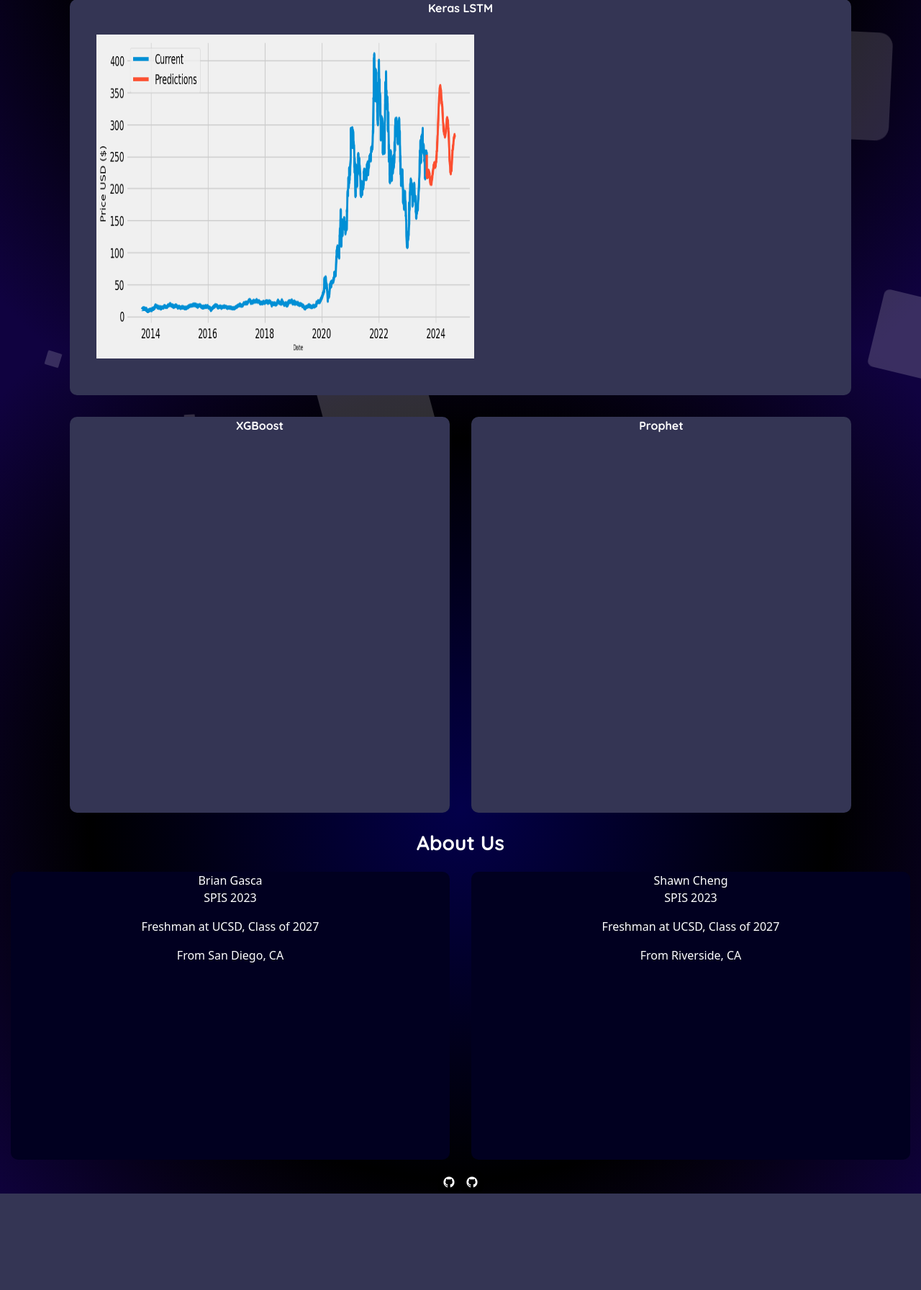
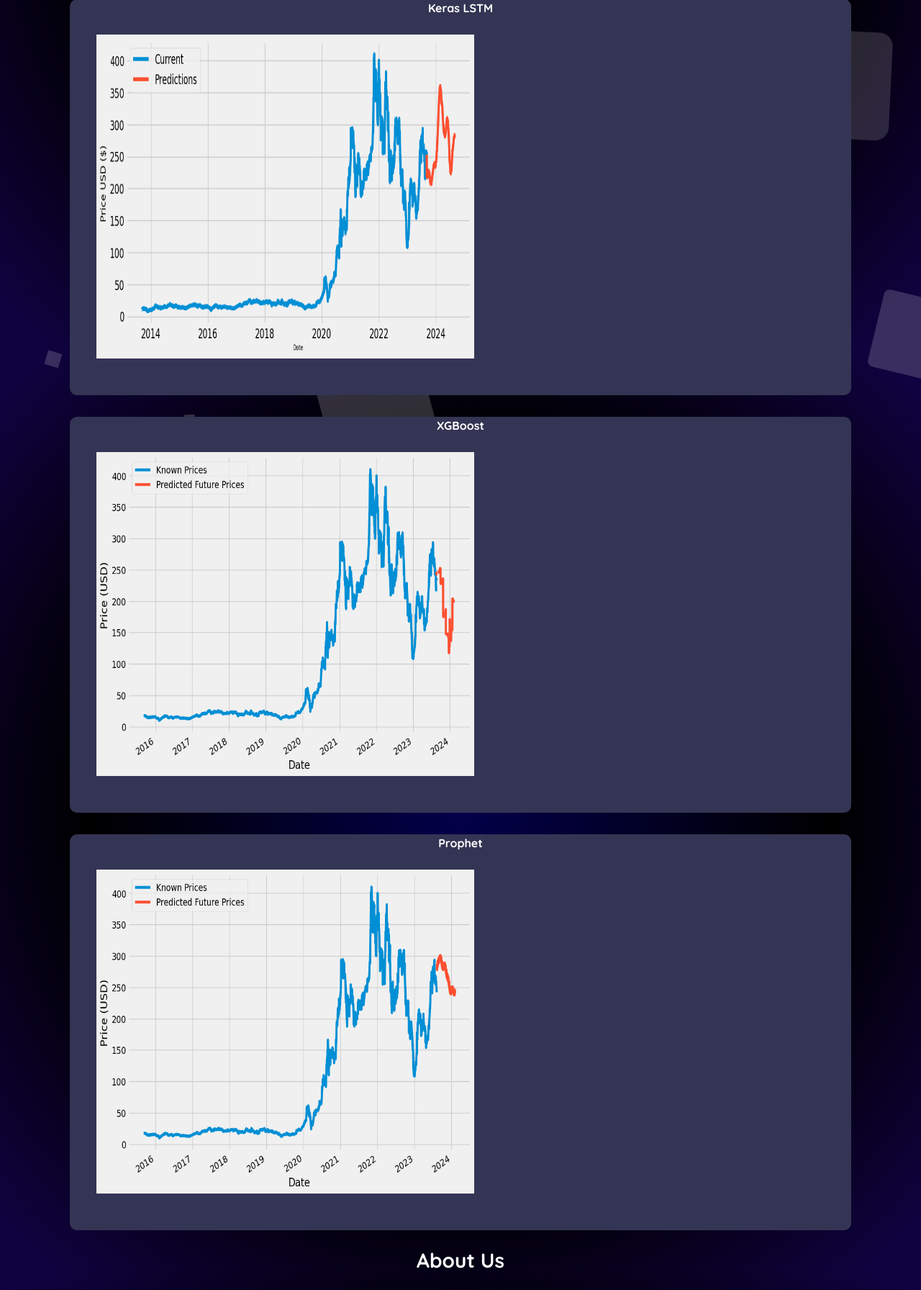
Before and after one commit to briangasca/project_display, a Flask app: page / in a window 1280 px wide. Shown: the part 796-2588 px from the top of the page at 72% size. Before the commit the page ends 2454 px from the top, so only its background shows below. Run offline with Flask 2, Linux system fonts and the light colour scheme.

Commit message:
added xgboost and prophet graphs

```diff
--- a/static/script/script.js
+++ b/static/script/script.js
@@ -26,50 +26,70 @@ function changeImage(){
         document.getElementById("stock").innerHTML = "Stock: Tesla Motors";
         document.getElementById('LR').src="static/images/arima/lr_tsla.png";
         document.getElementById('keras').src="static/images/keras/keras_tsla.png";
+        document.getElementById('xgb').src="static/images/xgboost/xgb_tsla.png";
+        document.getElementById('prophet').src="static/images/prophet/prophet_tsla.png";
     }
     if (choice == "2"){
         document.getElementById("stock").innerHTML = "Stock: Apple Inc.";
         document.getElementById('LR').src='static/images/arima/lr_aapl.png';
         document.getElementById('keras').src="static/images/keras/keras_aapl.png";
+        document.getElementById('xgb').src="static/images/xgboost/xgb_aapl.png";
+        document.getElementById('prophet').src="static/images/prophet/prophet_aapl.png";
     }
     if (choice == "3"){
         document.getElementById("stock").innerHTML = "Stock: Meta (Facebook)";
         document.getElementById('LR').src='static/images/arima/lr_meta.png';
         document.getElementById('keras').src="static/images/keras/keras_meta.png";
+        document.getElementById('xgb').src="static/images/xgboost/xgb_meta.png";
+        document.getElementById('prophet').src="static/images/prophet/prophet_meta.png";
     }
     if (choice == "4"){
         document.getElementById("stock").innerHTML = "Stock: Coca-Cola Company";
         document.getElementById('LR').src='static/images/arima/lr_ko.png';
         document.getElementById('keras').src="static/images/keras/keras_ko.png";
+        document.getElementById('xgb').src="static/images/xgboost/xgb_ko.png";
+        document.getElementById('prophet').src="static/images/prophet/prophet_ko.png";
     }
     if (choice == "5"){
         document.getElementById("stock").innerHTML = "Stock: Google";
         document.getElementById('LR').src='static/images/arima/lr_googl.png';
         document.getElementById('keras').src="static/images/keras/keras_googl.png";
+        document.getElementById('xgb').src="static/images/xgboost/xgb_googl.png";
+        document.getElementById('prophet').src="static/images/prophet/prophet_googl.png";
     }
     if (choice == "6"){
         document.getElementById("stock").innerHTML = "Stock: Costco";
         document.getElementById('LR').src='static/images/arima/lr_cost.png';
         document.getElementById('keras').src="static/images/keras/keras_cost.png";
+        document.getElementById('xgb').src="static/images/xgboost/xgb_cost.png";
+        document.getElementById('prophet').src="static/images/prophet/prophet_cost.png";
     }
     if (choice == "7"){
         document.getElementById("stock").innerHTML = "Stock: Gamestop Inc.";
         document.getElementById('LR').src='static/images/arima/lr_gme.png';
         document.getElementById('keras').src="static/images/keras/keras_gme.png";
+        document.getElementById('xgb').src="static/images/xgboost/xgb_gme.png";
+        document.getElementById('prophet').src="static/images/prophet/prophet_gme.png";
     }
     if (choice == "8"){
         document.getElementById("stock").innerHTML = "Stock: JP Morgan & Chase";
         document.getElementById('LR').src='static/images/arima/lr_jpm.png';
         document.getElementById('keras').src="static/images/keras/keras_jpm.png";
+        document.getElementById('xgb').src="static/images/xgboost/xgb_jpm.png";
+        document.getElementById('prophet').src="static/images/prophet/prophet_jpm.png";
     }
     if (choice == "9"){
         document.getElementById("stock").innerHTML = "Stock: Walmart";
         document.getElementById('LR').src='static/images/arima/lr_wmt.png';
         document.getElementById('keras').src="static/images/keras/keras_wmt.png";
+        document.getElementById('xgb').src="static/images/xgboost/xgb_wmt.png";
+        document.getElementById('prophet').src="static/images/prophet/prophet_wmt.png";
     }
     if (choice == "10"){
         document.getElementById("stock").innerHTML = "Stock: Bitcoin";
         document.getElementById('LR').src='static/images/arima/lr_btc.png';
         document.getElementById('keras').src="static/images/keras/keras_btc.png";
+        document.getElementById('xgb').src="static/images/xgboost/xgb_btc-usd.png";
+        document.getElementById('prophet').src="static/images/prophet/prophet_btc-usd.png";
     }
 }
--- a/static/style.css
+++ b/static/style.css
@@ -161,6 +161,14 @@ select::-ms-expand {
     border-radius: 10px;
   }
 
+  .xgb{
+    width: 525px;
+    height: 450px;
+    display: flex;
+    align-items: center;
+    margin: 25px;
+  }
+
   .four {
     background-color: #343554;
     margin:15px;
@@ -168,6 +176,13 @@ select::-ms-expand {
     height: 550px;
     text-align: center;
     border-radius: 10px;
+  }
+  .prophet{
+    width: 525px;
+    height: 450px;
+    display: flex;
+    align-items: center;
+    margin: 25px;
   }
 
 
--- a/templates/home.html
+++ b/templates/home.html
@@ -37,9 +37,11 @@
   <div class="row noMargin" id="noMargin_2">
     <div class="col three">
       XGBoost
+      <img src="static/images/xgboost/xgb_tsla.png" alt="" class="xgb" id="xgb">
     </div>
     <div class="col four">
       Prophet
+      <img src="static/images/prophet/prophet_tsla.png" alt="" class="prophet" id="prophet">
     </div>
   </div>
   </div>
```
